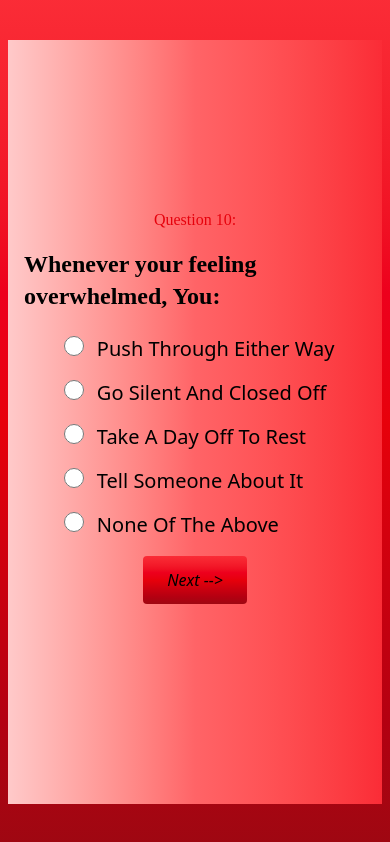
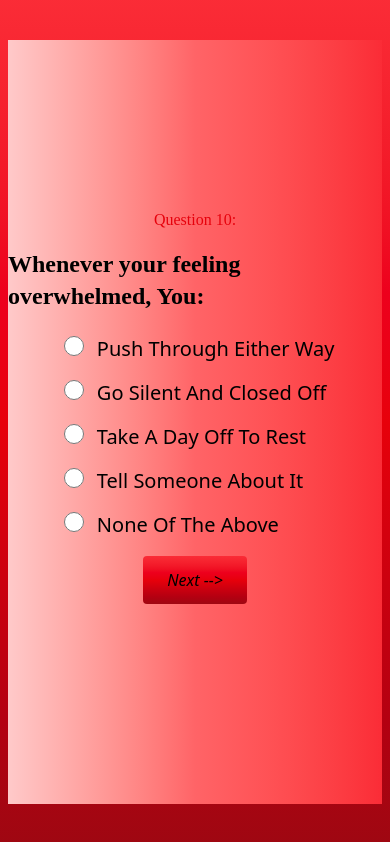
Before and after one commit to Waniyah950/Quiz, a plain HTML site: page quiz10.html in a window 390 px wide. Drawn offline with Linux system fonts and the light colour scheme.

Commit message:
Update quiz10.html

```diff
--- a/quiz10.html
+++ b/quiz10.html
@@ -12,15 +12,15 @@
 
     <section class="bg-gradient-to-t to-red-500 via-red-600 from-red-800">
 
-        <div class="h-screen mx-2 flex items-center justify-center flex-col gap-10 hover:scale-90">
+        <div class="h-screen mx-2 flex items-center justify-center flex-col sm:gap-10 hover:scale-90">
 
-            <div class="border-s-white h-screen my-10 w-fit px-4 sm:w-2xl bg-gradient-to-l to-red-200 via-red-400 from-red-500 flex items-center justify-center flex-col gap-4">
+            <div class="border-s-white h-screen my-10 w-fit sm:px-4 sm:w-2xl bg-gradient-to-l to-red-200 via-red-400 from-red-500 flex items-center justify-center flex-col gap-4">
 
                 <h1 class="text-red-600 sm:text-4xl sm:font-bold sm:my-3" style="font-family:Algerian"> Question 10: </h1>
 
                 <h3 class="text-2xl font-semibold" style="font-family:Bahnschrift SemiBold Condensed"> Whenever your feeling overwhelmed, You: </h3>
 
-                <div class="flex flex-col gap-2 sm:gap-4 font-medium sm:my-10 sm:mr-10">
+                <div class="flex flex-col gap-2 sm:gap-4 font-medium sm:my-10 sm:mr-34">
 
                     <label class="text-[20px]"><input class="size-5 m-2 hover:scale-90" type="radio" name="q10" value="Planner"> Push Through Either Way </label>
 
```
